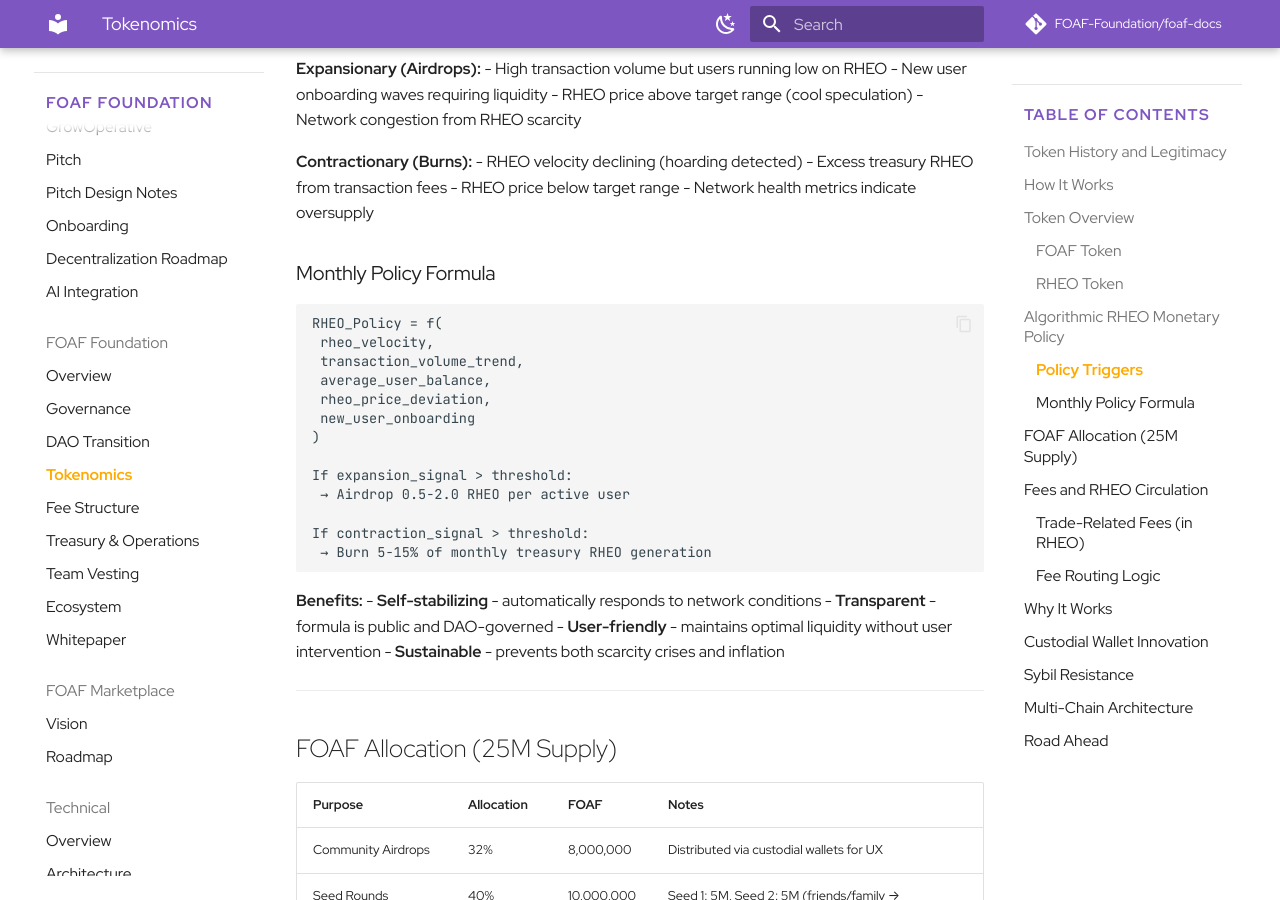
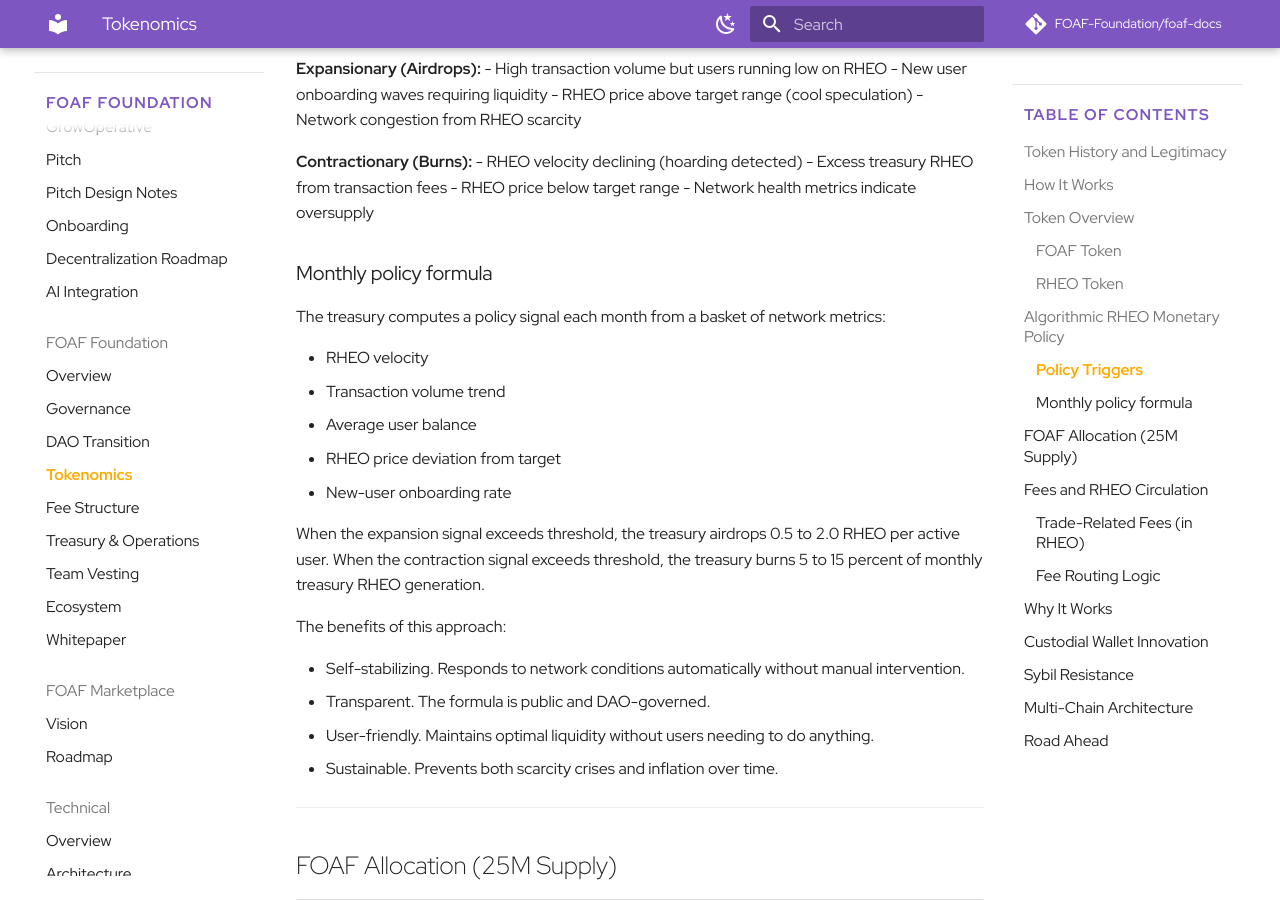
Before and after one commit to rheos/foaf-docs, an MkDocs documentation site: the page built from docs/about/tokenomics.md, in a window 1280 px wide and 900 px high, scrolled down 2082 px. Built offline with MkDocs 1.6.1 and Material for MkDocs 9.7.7, drawn with Linux system fonts in a browser that asks for light colours; comment, search, counter and statistics services are not loaded.

Commit message:
Revise tokenomics documentation for clarity and structure
- Updated the "Monthly Policy Formula" section to improve readability and organization, including clearer descriptions of the policy signal computation and its benefits.
- Enhanced bullet points for better understanding of the self-stabilizing, transparent, user-friendly, and sustainable aspects of the policy.

These changes aim to provide a more coherent and accessible overview of the tokenomics strategy.

````diff
--- a/docs/about/tokenomics.md
+++ b/docs/about/tokenomics.md
@@ -78,29 +78,24 @@ FOAF tokens are freely tradeable. Users can choose their commitment level throug
 - RHEO price below target range
 - Network health metrics indicate oversupply
 
-### Monthly Policy Formula
+### Monthly policy formula
 
-```
-RHEO_Policy = f(
- rheo_velocity,
- transaction_volume_trend,
- average_user_balance,
- rheo_price_deviation,
- new_user_onboarding
-)
+The treasury computes a policy signal each month from a basket of network metrics:
 
-If expansion_signal > threshold:
- → Airdrop 0.5-2.0 RHEO per active user
+- RHEO velocity
+- Transaction volume trend
+- Average user balance
+- RHEO price deviation from target
+- New-user onboarding rate
 
-If contraction_signal > threshold:
- → Burn 5-15% of monthly treasury RHEO generation
-```
+When the expansion signal exceeds threshold, the treasury airdrops 0.5 to 2.0 RHEO per active user. When the contraction signal exceeds threshold, the treasury burns 5 to 15 percent of monthly treasury RHEO generation.
 
-**Benefits:**
-- **Self-stabilizing** - automatically responds to network conditions
-- **Transparent** - formula is public and DAO-governed
-- **User-friendly** - maintains optimal liquidity without user intervention
-- **Sustainable** - prevents both scarcity crises and inflation
+The benefits of this approach:
+
+- Self-stabilizing. Responds to network conditions automatically without manual intervention.
+- Transparent. The formula is public and DAO-governed.
+- User-friendly. Maintains optimal liquidity without users needing to do anything.
+- Sustainable. Prevents both scarcity crises and inflation over time.
 
 ---
 
````
